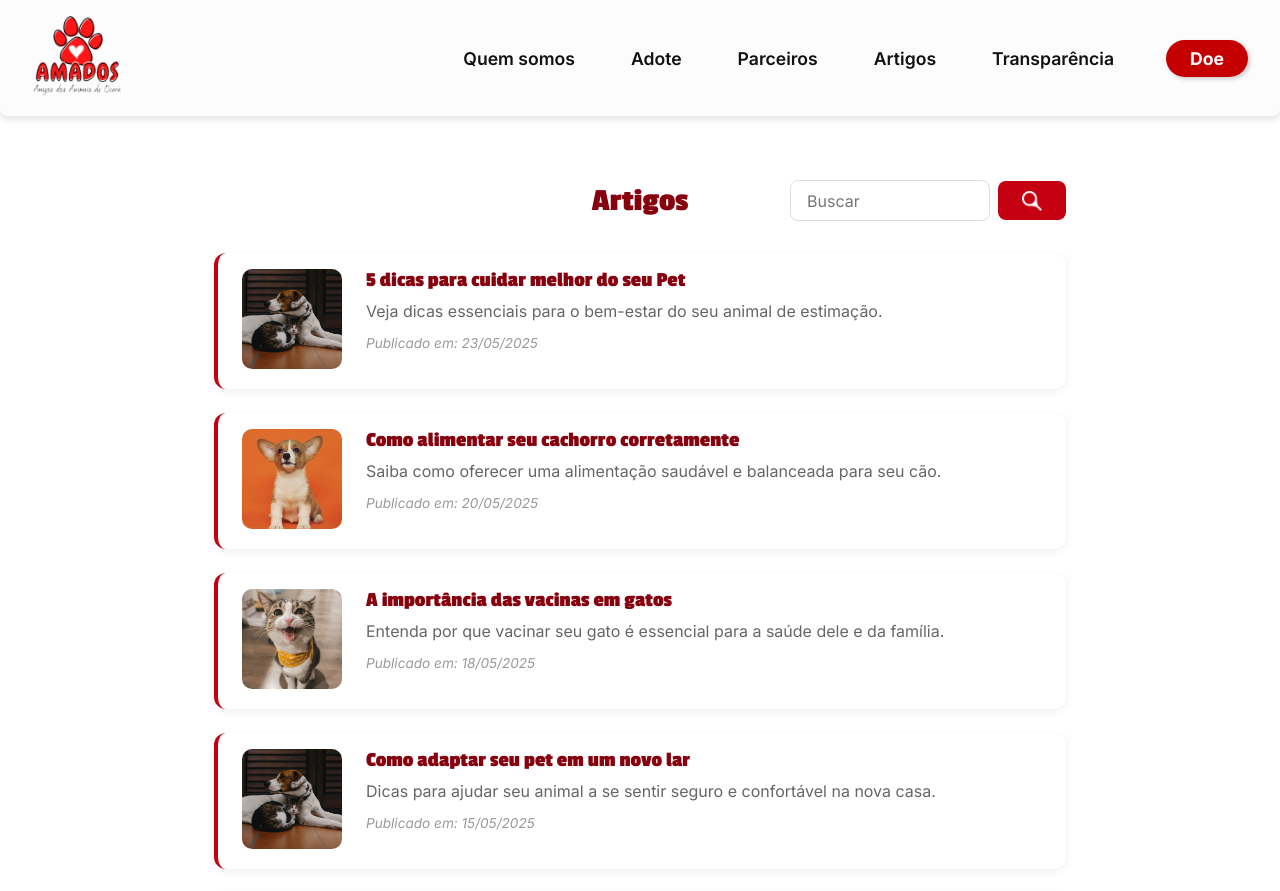
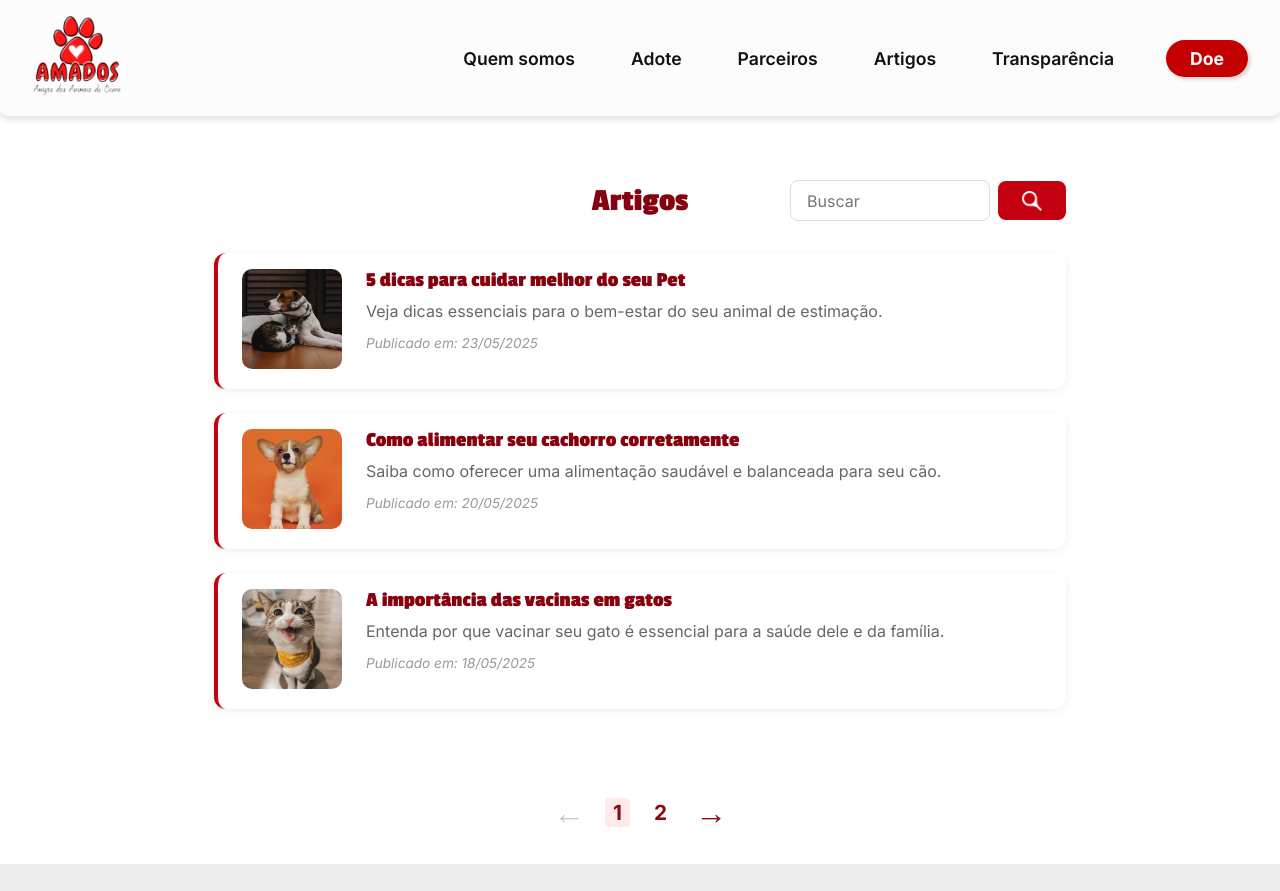
Before and after one commit to tatielynobre/AmadosOcara, a React (Vite) app: page /artigos in a window 1280 px wide. Shown: the top 891 px of the page. Built offline with nearby package versions, Linux system fonts and the light colour scheme; no server answers.

Commit message:
fix: add paginaçao

```diff
--- a/src/components/artigos/Artigos.css
+++ b/src/components/artigos/Artigos.css
@@ -66,6 +66,69 @@
   display: flex;
   flex-direction: column;
   gap: 1.5rem;
+  min-height: 540px; /* 3 cards de ~180px cada + gaps */
+}
+
+.artigos-paginacao {
+  display: flex;
+  align-items: center;
+  justify-content: center;
+  gap: 8px;
+  margin-top: 0px;
+}
+
+.artigos-paginacao-btn {
+  background: #8b0a10;
+  color: #fff;
+  border: none;
+  border-radius: 8px;
+  padding: 10px 24px;
+  font-size: 1.1rem;
+  font-family: 'Inter', sans-serif;
+  cursor: pointer;
+  font-weight: 500;
+  transition: background 0.2s;
+}
+
+.artigos-paginacao-btn:disabled {
+  background: #ccc;
+  color: #fff;
+  cursor: not-allowed;
+}
+
+.artigos-paginacao-btn:not(:disabled):hover {
+  background: #c50011;
+}
+
+.artigos-paginacao-info {
+  color: #8b0a10;
+  font-size: 1.1rem;
+  font-family: 'Inter', sans-serif;
+  font-weight: 500;
+}
+
+.artigos-paginacao-setas {
+  display: flex;
+  align-items: center;
+  justify-content: center;
+  gap: 8px;
+  margin: 32px 0 0 0;
+  min-height: 48px;
+}
+
+.artigos-seta {
+  background: none;
+  border: none;
+  color: #8b0a10;
+  font-size: 2rem;
+  cursor: pointer;
+  padding: 0 8px;
+  transition: color 0.2s;
+  font-family: 'Inter', sans-serif;
+}
+.artigos-seta:disabled {
+  color: #ccc;
+  cursor: default;
 }
 
 @media (max-width: 600px) {
@@ -94,6 +157,10 @@
   .artigos-busca-btn {
     width: 100%;
   }
+
+  .artigos-cards {
+    min-height: 420px; /* menor altura para mobile */
+  }
 }
 
 @media (max-width: 480px) {
--- a/src/components/artigos/ArtigosLista.jsx
+++ b/src/components/artigos/ArtigosLista.jsx
@@ -3,9 +3,12 @@ import lupa from '../../assets/lupa.png';
 import CartaoArtigo from './CartaoArtigo';
 import './Artigos.css';
 
+const POR_PAGINA = 3;
+
 export default function ArtigosLista({ artigos }) {
   const [busca, setBusca] = useState('');
   const [resultado, setResultado] = useState(artigos);
+  const [paginaAtual, setPaginaAtual] = useState(1);
 
   function handleBuscar() {
     if (busca.trim() === '') {
@@ -15,11 +18,22 @@ export default function ArtigosLista({ artigos }) {
         artigos.filter(a => a.titulo.includes(busca))
       );
     }
+    setPaginaAtual(1); // Resetar para página 1 ao buscar
   }
 
   useEffect(() => {
     setResultado(artigos);
+    setPaginaAtual(1); // Resetar para página 1 ao mudar artigos
   }, [artigos]);
+
+  // Paginação
+  const totalPaginas = Math.ceil(resultado.length / POR_PAGINA);
+  const inicio = (paginaAtual - 1) * POR_PAGINA;
+  const fim = inicio + POR_PAGINA;
+  const artigosPagina = resultado.slice(inicio, fim);
+
+  const handleAnterior = () => setPaginaAtual(p => Math.max(1, p - 1));
+  const handleProxima = () => setPaginaAtual(p => Math.min(totalPaginas, p + 1));
 
   return (
     <div className="artigos-container">
@@ -39,7 +53,7 @@ export default function ArtigosLista({ artigos }) {
         </div>
       </div>
       <section className="artigos-cards">
-        {resultado.map(artigo => (
+        {artigosPagina.map(artigo => (
           <CartaoArtigo
             key={artigo.id}
             id={artigo.id}
@@ -49,10 +63,40 @@ export default function ArtigosLista({ artigos }) {
             data={artigo.data}
           />
         ))}
-        {resultado.length === 0 && (
+        {artigosPagina.length === 0 && (
           <p className="artigos-sem-resultado">Nenhum artigo encontrado.</p>
         )}
       </section>
+      {totalPaginas > 1 && (
+        <div className="artigos-paginacao">
+          <button
+            className="paginacao-seta"
+            onClick={handleAnterior}
+            disabled={paginaAtual === 1}
+            aria-label="Página anterior"
+          >
+            &#8592;
+          </button>
+          {Array.from({ length: totalPaginas }, (_, idx) => (
+            <span
+              key={idx + 1}
+              className={`paginacao-numero${paginaAtual === idx + 1 ? ' ativo' : ''}`}
+              onClick={() => setPaginaAtual(idx + 1)}
+              style={{ cursor: 'pointer' }}
+            >
+              {idx + 1}
+            </span>
+          ))}
+          <button
+            className="paginacao-seta"
+            onClick={handleProxima}
+            disabled={paginaAtual === totalPaginas}
+            aria-label="Próxima página"
+          >
+            &#8594;
+          </button>
+        </div>
+      )}
     </div>
   );
 }
```
